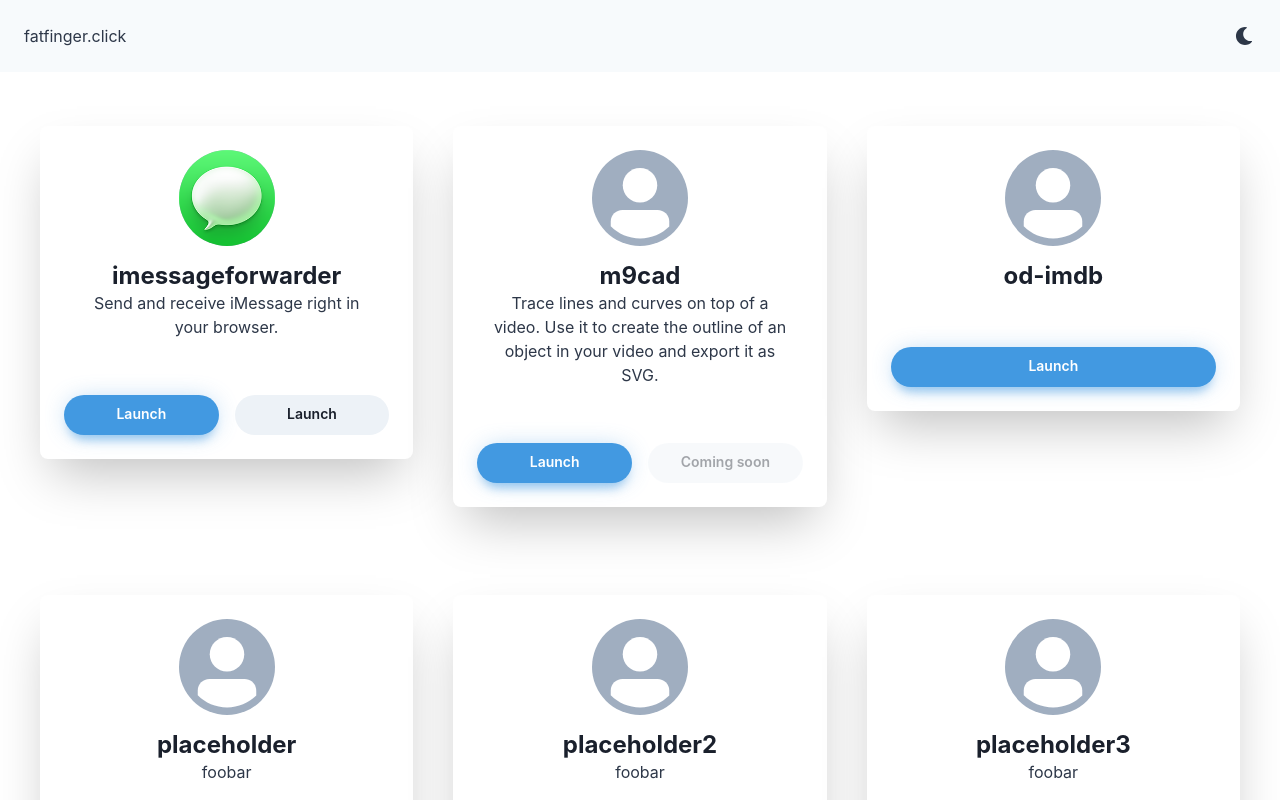
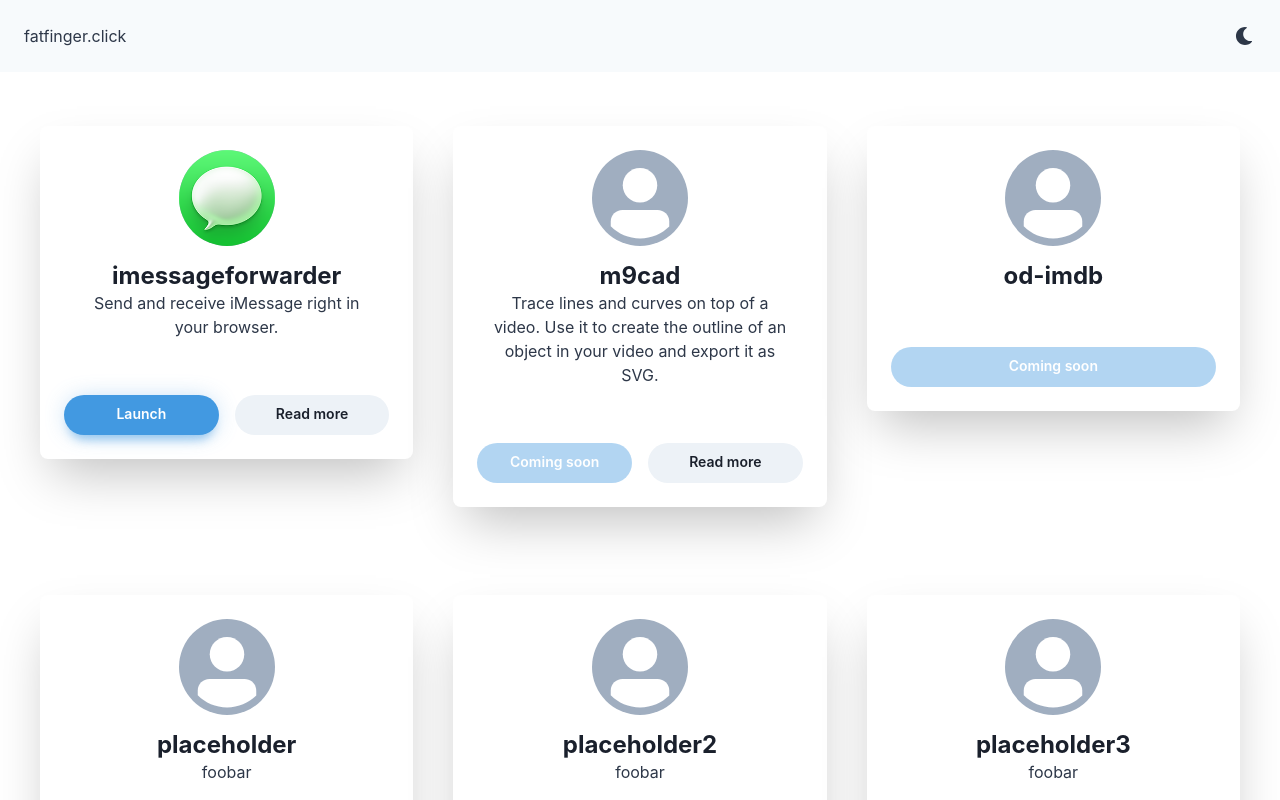
Before and after one commit to jaeseopark/fatfinger.click, a React (Create React App) app: page / in a window 1280 px wide. Shown: the top 800 px of the page. Built offline with nearby package versions, Linux system fonts and the light colour scheme.

Commit message:
Update ServiceCard.tsx

```diff
--- a/src/ServiceCard.tsx
+++ b/src/ServiceCard.tsx
@@ -18,7 +18,8 @@ const ServiceCard = ({
   description,
   externalLink,
   tags,
-}: Service) => (
+}: Service) => {
+  return (
     <Center py={6}>
       <Box
         maxW={"420px"}
@@ -80,8 +81,9 @@ const ServiceCard = ({
               bg: "blue.500",
             }}
             onClick={() => window.open("/" + name, "_self")}
+            disabled={releaseStatus === "development"}
           >
-          Launch
+            {releaseStatus === "development" ? "Coming soon" : "Launch"}
           </Button>
           {externalLink && (
             <Button
@@ -91,15 +93,15 @@ const ServiceCard = ({
               _focus={{
                 bg: "gray.200",
               }}
-            onClick={() => window.open("/" + name, "_self")}
-            disabled={releaseStatus === "development"}
+              onClick={() => window.open(externalLink, "_self")}
             >
-            {releaseStatus === "development" ? "Coming soon" : "Launch"}
+              Read more
             </Button>
           )}
         </Stack>
       </Box>
     </Center>
   );
+};
 
 export default ServiceCard;
```
Lines whose indentation alone changed are shown as unchanged.
